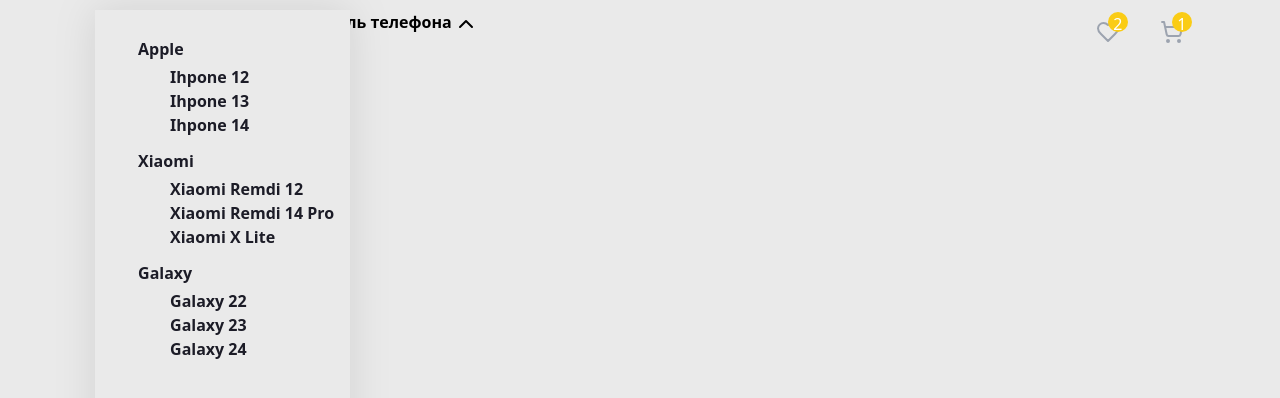
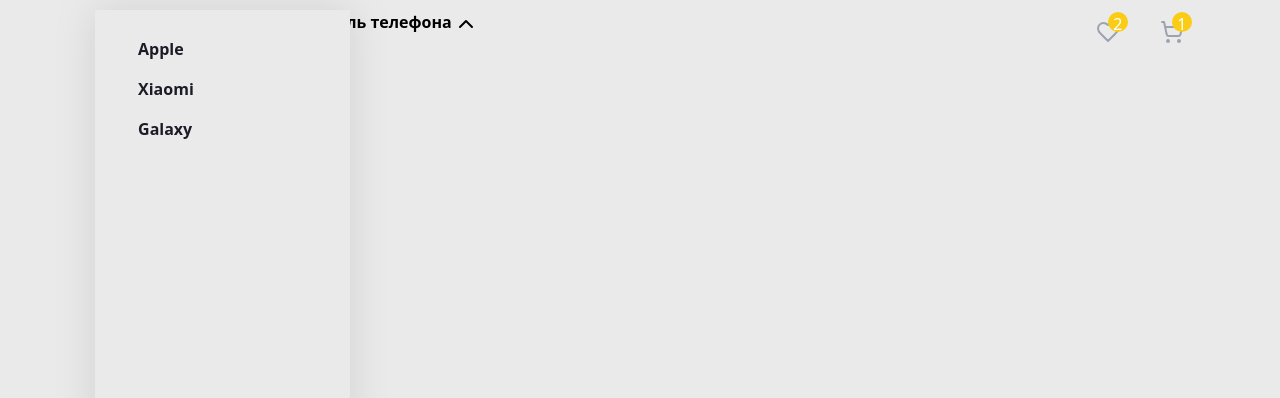
Before and after one commit to AhmadAsoev/phone-shop, a React (Vite) app: page / in a window 1280 px wide. Both pictures are taken after a click on the button "Выберите модель телефона". Shown: the top 398 px of the page. Built offline with nearby package versions, Linux system fonts and the light colour scheme.

Commit message:
Add stopPropagation

```diff
--- a/src/components/HeaderMenu.tsx
+++ b/src/components/HeaderMenu.tsx
@@ -1,5 +1,4 @@
-import { useContext } from "react";
-import { ButtonContext } from "../App";
+import React, { useState } from 'react';
 
 interface Items {
   element: string;
@@ -22,12 +21,17 @@
     },
   ];
 
-  const {isOpen, setOpen} = useContext(ButtonContext)
+  const [activeIndex, setActiveIndex] = useState<number | undefined>();
 
-  const toggleItems = () => {
-    setOpen(!isOpen);
+  const handleIndexActive = (index: number) => {
+    setActiveIndex((prev) => (
+        prev === index ? undefined : index
+    ));
   };
 
+  const handleChildSubitems = (e: React.MouseEvent) => {
+    e.stopPropagation();
+  }
 
   const menuStyle =
     'menu absolute w-[255px] h-[512px] rounded-br-[30px] rounded-bl-[30px]  bg-[#EAEAEA] drop-shadow-[0_0_20px_rgba(0,0,0,0.1)]';
@@ -36,12 +40,17 @@
     <div className={`${menuStyle}`}>
       <ul className="menu-list max-h-max text-[#1C1C27] w-[150px] h-[464px]  mt-[19px] ml-[27px]">
         {items.map((item, index) => (
-          <li className="menu-item px-4 py-2 hover:text-[#FFA542]" key={index}>
-            {item.element}
-            <ul className="subMenu w-[209px]  relative  top-1  left-8">
-              {item.subElements.map((subElement) => (<li className="">{subElement }</li>))}
-
-            </ul>
+          <li className="menu-item px-4 py-2" key={index} onClick={() => handleIndexActive(index)}>
+            <span className="hover:text-[#FFA542]"> {item.element}</span>
+            {activeIndex === index && (
+              <ul className="subMenu w-[209px]  relative  top-1  left-8">
+                {item.subElements.map((subElement, subIndex) => (
+                  <li key={subIndex} onClick={(e)=>handleChildSubitems(e)}>
+                    <span className="hover:text-[#FFA542]">{subElement}</span>
+                  </li>
+                ))}
+              </ul>
+            )}
           </li>
         ))}
       </ul>
```
